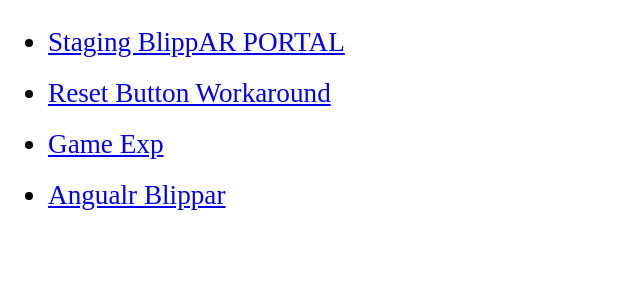
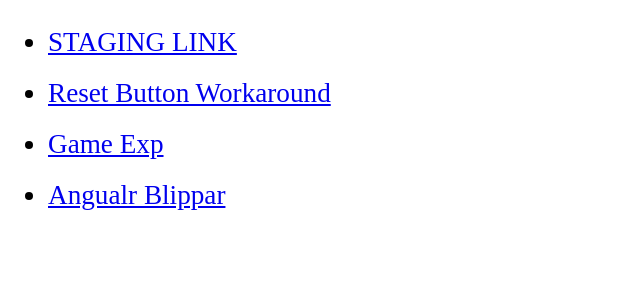
Before and after one commit to meky-vodafone/onirix-app-angular-deeplink, an Angular app: page / in a window 1280 px wide. Shown: the top 300 px of the page, without its empty margins (0-640 px from the left). Built offline with nearby package versions, Linux system fonts and the light colour scheme.

Commit message:
Update home.component.html

```diff
--- a/src/app/components/home/home.component.html
+++ b/src/app/components/home/home.component.html
@@ -1,6 +1,6 @@
 <ul>
   <li>
-    <a href="https://test1.vodafone.com.eg/portal/blippar">Staging BlippAR PORTAL</a>
+    <a href="https://test1.vodafone.com.eg/LB/yougoGame/index.html">STAGING LINK</a>
   </li>
 
   <!-- <li>
```
